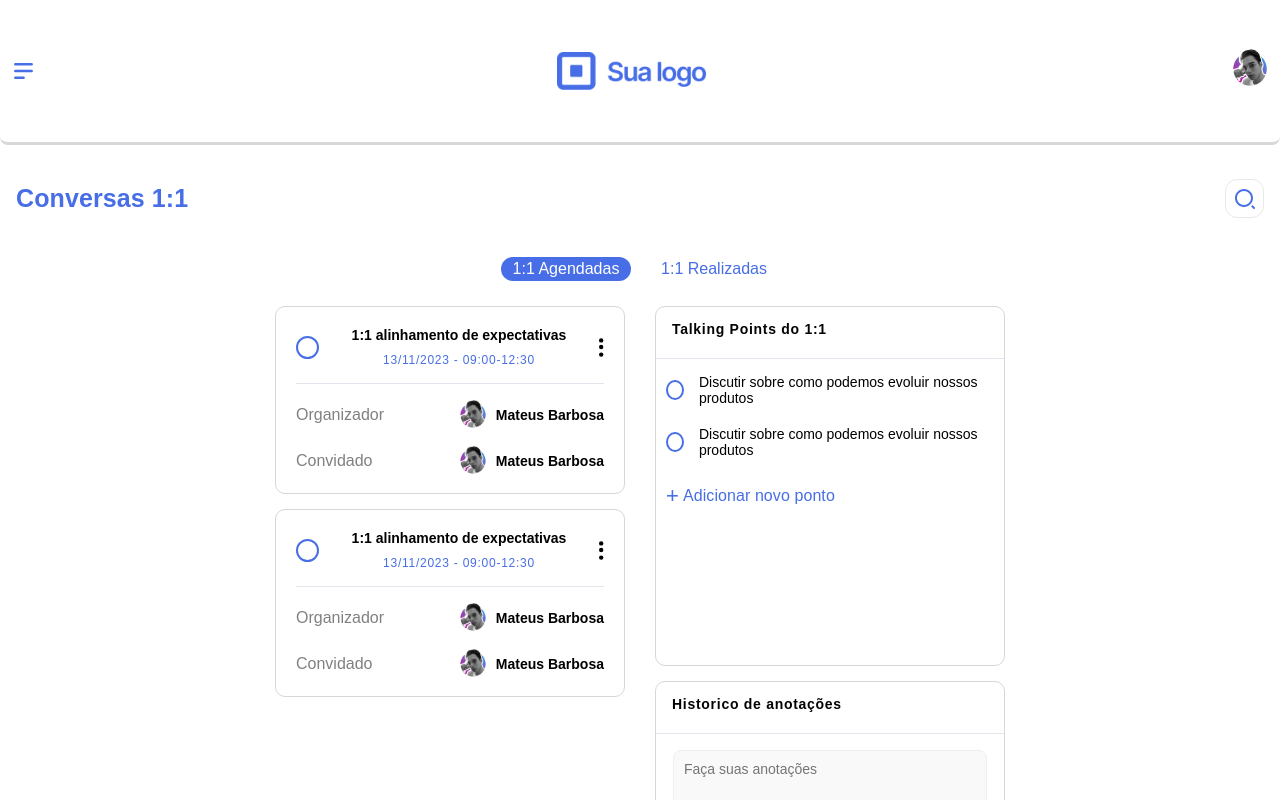
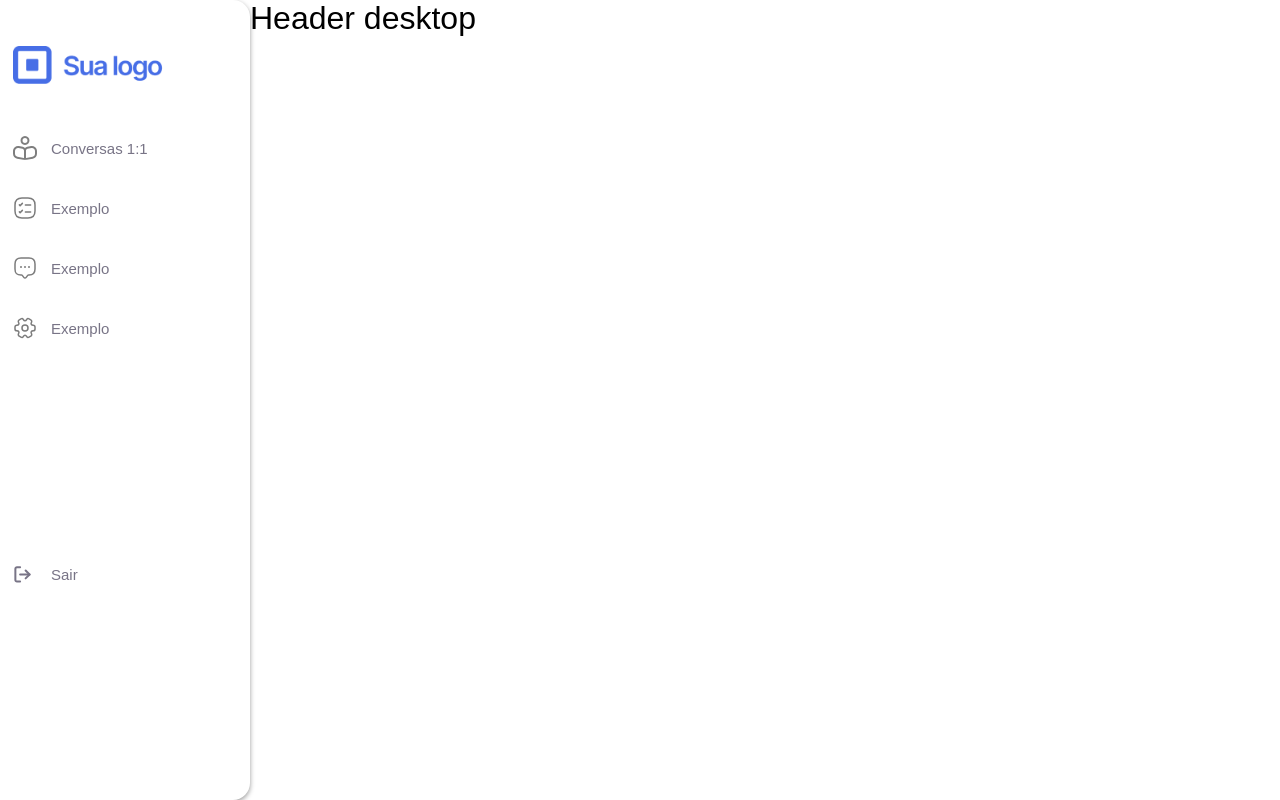
Before and after one commit to joaobuga35/web-fullstack, a React (Vite) app: page /dashboard in a window 1280 px wide. Shown: the top 800 px of the page. Built offline with nearby package versions, Linux system fonts and the light colour scheme.

Commit message:
feat: add aside bar desktop

```diff
--- /dev/null
+++ b/src/components/Aside/index.jsx
@@ -0,0 +1,42 @@
+import { SideBar } from "./styles";
+import Logo from "../Logo";
+import config from "../../images/svg/config.svg";
+import oneToOne from "../../images/svg/oneToOne.svg";
+import talk from "../../images/svg/talk.svg";
+import task from "../../images/svg/task.svg";
+import out from "../../images/svg/out.svg";
+
+const AsideBar = () => {
+  return (
+    <SideBar>
+      <div>
+        <Logo logoposition={"hamburguer"} />
+      </div>
+      <ul>
+        <li>
+          <img src={oneToOne} alt="conversas 1:1" />
+          <span>Conversas 1:1</span>
+        </li>
+        <li>
+          <img src={task} alt="tasks" />
+          <span>Exemplo</span>
+        </li>
+        <li>
+          <img src={talk} alt="conversas gerais" />
+          <span>Exemplo</span>
+        </li>
+        <li>
+          <img src={config} alt="configurações" />
+          <span>Exemplo</span>
+        </li>
+      </ul>
+
+      <section>
+        <img src={out} alt="botão para sair" />
+        <span>Sair</span>
+      </section>
+    </SideBar>
+  );
+};
+
+export default AsideBar;
--- /dev/null
+++ b/src/components/Aside/styles.js
@@ -0,0 +1,81 @@
+import { styled } from "styled-components";
+
+const SideBar = styled.aside`
+  padding-top: 46px;
+  padding-left: 13px;
+  padding-right: 13px;
+  width: 250px;
+  height: 100vh;
+  background-color: var(--color-white);
+  border-top-right-radius: 17px;
+  border-bottom-right-radius: 17px;
+  box-shadow: 0 2px 5px rgba(0, 0, 0, 0.4);
+
+  div {
+    margin-bottom: 52px;
+    img {
+      width: 153px;
+      height: 38.272px;
+    }
+  }
+  ul {
+    display: flex;
+    flex-direction: column;
+    gap: 36px;
+
+    span {
+      color: var(--gray-400);
+      font-size: 15px;
+      font-style: normal;
+      font-weight: 500;
+      line-height: normal;
+    }
+
+    li {
+      display: flex;
+      align-items: center;
+      gap: 14px;
+      cursor: pointer;
+
+      img {
+        filter: invert(70%) sepia(0%) saturate(0%) hue-rotate(231deg)
+          brightness(94%) contrast(94%);
+      }
+    }
+
+    li:hover > span {
+      color: var(--color-primary);
+    }
+
+    li:hover > img {
+      filter: invert(62%) sepia(100%) saturate(7459%) hue-rotate(233deg)
+        brightness(90%) contrast(103%);
+    }
+  }
+
+  section {
+    display: flex;
+    align-items: center;
+    gap: 19px;
+    cursor: pointer;
+    margin-top: 225px;
+
+    span {
+      color: var(--gray-400);
+      font-size: 15px;
+      font-style: normal;
+      font-weight: 500;
+      line-height: normal;
+    }
+  }
+  section:hover > span {
+    color: var(--color-primary);
+  }
+
+  section:hover > img {
+    filter: invert(62%) sepia(100%) saturate(7459%) hue-rotate(233deg)
+      brightness(90%) contrast(103%);
+  }
+`;
+
+export { SideBar };
--- a/src/components/Cards/CardNotion/styles.js
+++ b/src/components/Cards/CardNotion/styles.js
@@ -54,7 +54,6 @@ const DivProfile = styled.div`
 
   p {
     color: #000;
-    font-family: Poppins, sans-serif;
     font-size: 14px;
     font-style: normal;
     font-weight: 600;
--- /dev/null
+++ b/src/components/Header/HeaderDesktop/index.jsx
@@ -0,0 +1,11 @@
+import { HeaderDeskStyle } from "./styles";
+
+const HeaderDesktop = () => {
+  return (
+    <HeaderDeskStyle>
+      <h1>Header desktop</h1>
+    </HeaderDeskStyle>
+  );
+};
+
+export default HeaderDesktop;
--- /dev/null
+++ b/src/components/Header/HeaderDesktop/styles.js
@@ -0,0 +1,7 @@
+import { styled } from "styled-components";
+
+const HeaderDeskStyle = styled.header`
+  width: 100%;
+`;
+
+export { HeaderDeskStyle };
--- /dev/null
+++ b/src/layouts/DesktopLayout.jsx
@@ -0,0 +1,19 @@
+import AsideBar from "../components/Aside";
+import HeaderDesktop from "../components/Header/HeaderDesktop";
+import {
+  ContainerContentDesktop,
+  MainContentDesktop,
+} from "../styles/Container/styles";
+
+const DesktopLayout = () => {
+  return (
+    <ContainerContentDesktop>
+      <AsideBar />
+      <MainContentDesktop>
+        <HeaderDesktop />
+      </MainContentDesktop>
+    </ContainerContentDesktop>
+  );
+};
+
+export default DesktopLayout;
--- a/src/pages/Dashboard/index.jsx
+++ b/src/pages/Dashboard/index.jsx
@@ -13,11 +13,21 @@ import {
   SectionTitle,
 } from "./styles";
 import { FiChevronLeft } from "react-icons/fi";
+import { useMediaQuery } from "react-responsive";
+import DesktopLayout from "../../layouts/DesktopLayout";
 
 const Dashboard = () => {
   const [isSearchOpen, setIsSearchOpen] = useState(false);
+  const isDesktopOrLaptop = useMediaQuery({
+    query: "(min-width: 1224px)",
+  });
   return (
     <>
+      {isDesktopOrLaptop ? (
+        <DesktopLayout />
+      ) : (
+        <>
+          {" "}
           <Header />
           {isSearchOpen && (
             <SearchContainer>
@@ -36,7 +46,6 @@ const Dashboard = () => {
               alt="pesquisa"
             />
           </SectionTitle>
-
           <DivButtonsFilter>
             <ButtonBlue width={"130px"} height={"24px"}>
               1:1 Agendadas
@@ -45,7 +54,6 @@ const Dashboard = () => {
               1:1 Realizadas
             </ButtonDefault>
           </DivButtonsFilter>
-
           <MainContentDash>
             <section>
               <CardOneToOne />
@@ -57,6 +65,8 @@ const Dashboard = () => {
             </section>
           </MainContentDash>
         </>
+      )}
+    </>
   );
 };
 
--- /dev/null
+++ b/src/styles/Container/styles.js
@@ -0,0 +1,12 @@
+import { styled } from "styled-components";
+
+const ContainerContentDesktop = styled.div`
+  display: flex;
+`;
+
+const MainContentDesktop = styled.main`
+  flex: 1;
+  display: flex;
+`;
+
+export { ContainerContentDesktop, MainContentDesktop };
```
Lines whose indentation alone changed are shown as unchanged.
